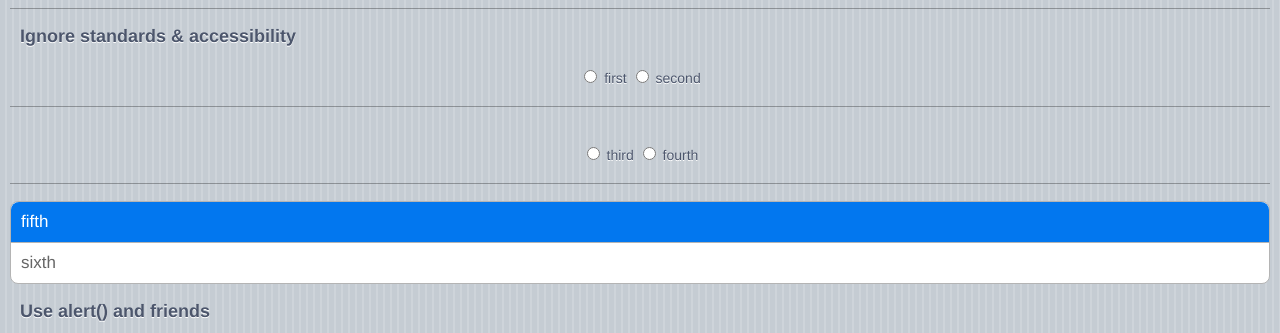
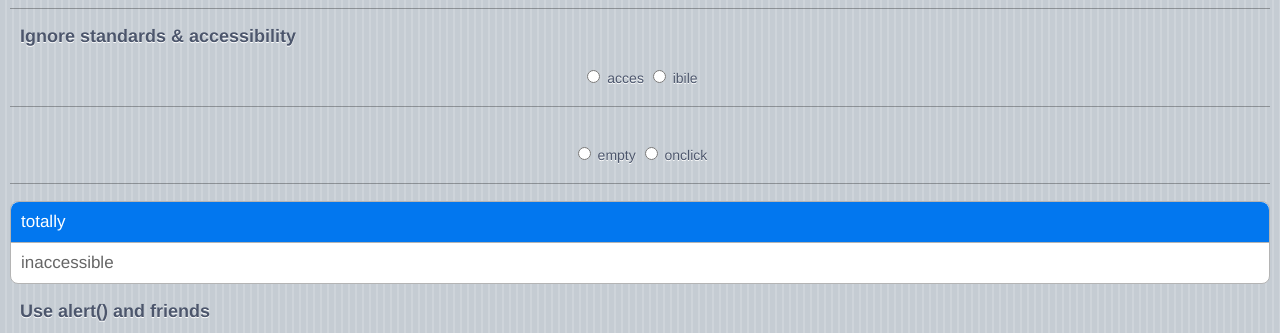
Before and after one commit to jobicoppola/mobilehtml5, a plain HTML site: page index.html in a window 1280 px wide. Shown: the part 216-549 px from the top of the page. Drawn offline with Linux system fonts and the light colour scheme.

Commit message:
better labels

```diff
--- a/index.html
+++ b/index.html
@@ -46,19 +46,19 @@
   <h1>Ignore standards &amp; accessibility</h1>
   <p>
     <input name='badRad' id='rad1' type='radio' />
-    <label for='rad1'>first</label>
+    <label for='rad1'>acces</label>
     <input name='badRad' id='rad2' type='radio' />
-    <label for='rad2'>second</label>
+    <label for='rad2'>ibile</label>
   </p>
   <p>
     <input name='betterRad' id='rad3' type='radio' />
-    <label for='rad3' onclick=''>third</label>
+    <label for='rad3' onclick=''>empty</label>
     <input name='betterRad' id='rad4' type='radio' />
-    <label for='rad4' onclick=''>fourth</label>
+    <label for='rad4' onclick=''>onclick</label>
   </p>
   <ul>
-    <li class='bestRad checked' id='rad5'>fifth</li>
-    <li class='bestRad' id='rad6'>sixth</li>
+    <li class='bestRad checked' id='rad5'>totally</li>
+    <li class='bestRad' id='rad6'>inaccessible</li>
   </ul>
 
   <h1>Use alert() and friends</h1>
```
